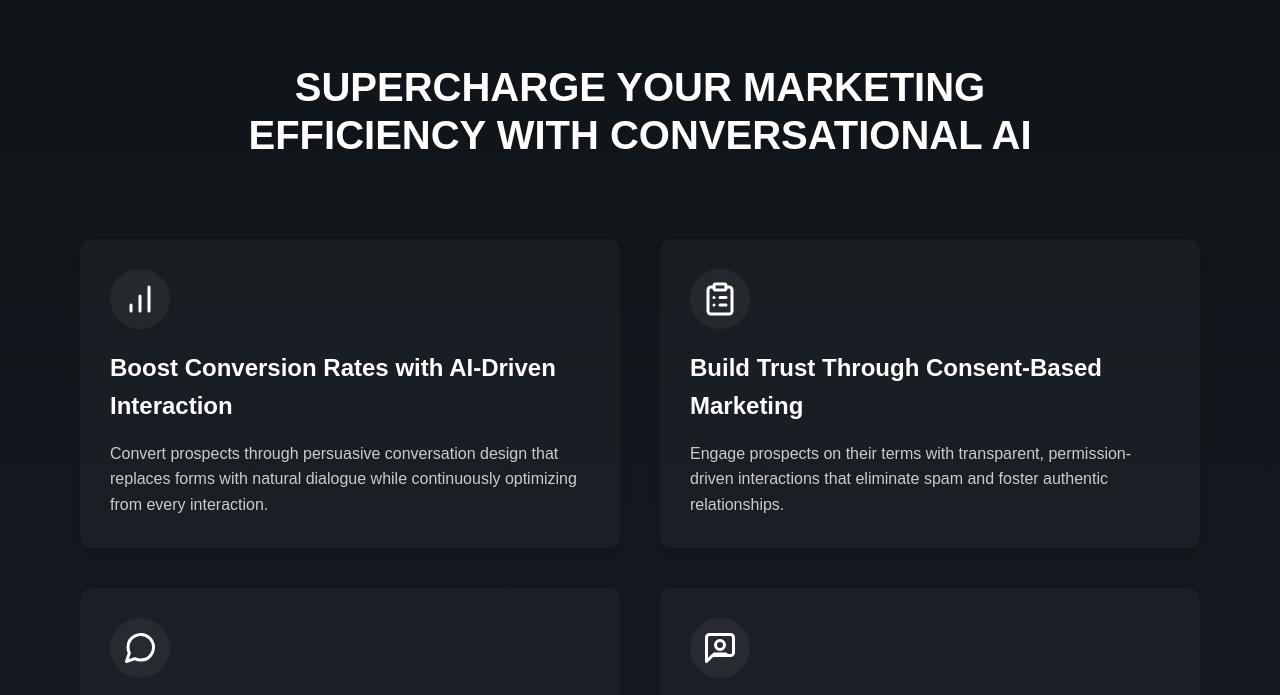
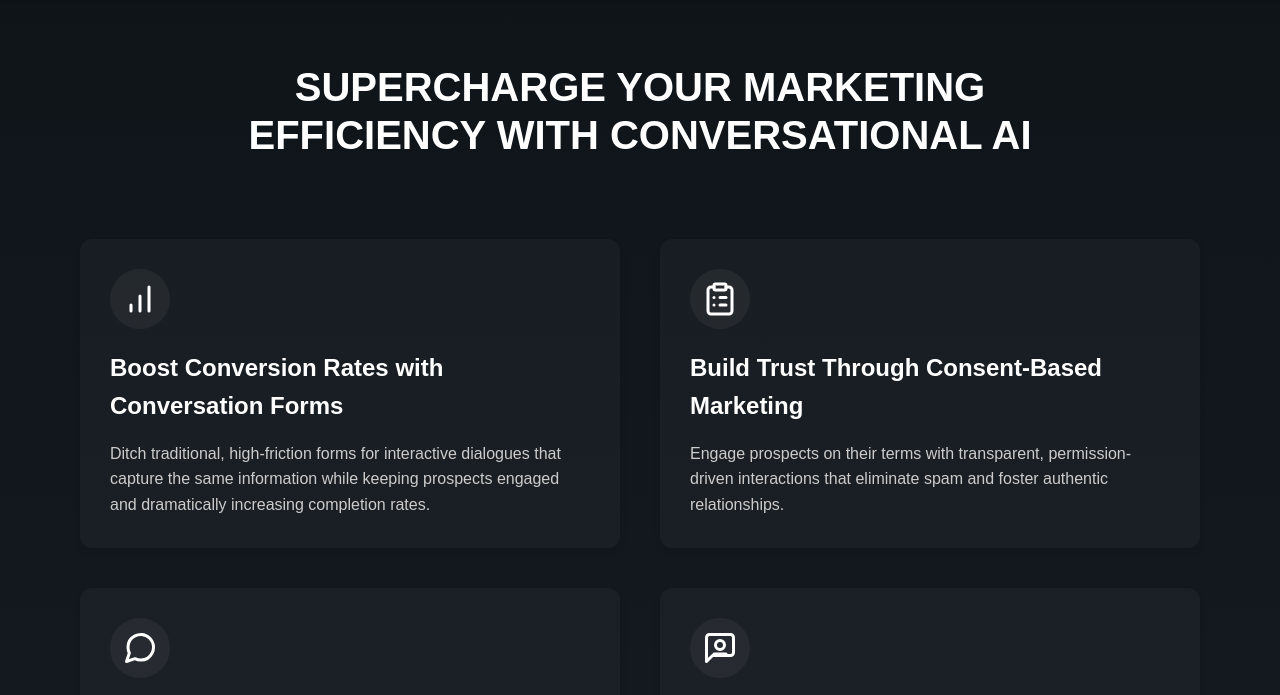
Before and after one commit to trustdai/trustdai.github.io, a plain HTML site: page index.html in a window 1280 px wide. Shown: the part 87-782 px from the top of the page. Drawn offline with Linux system fonts and the light colour scheme.

Commit message:
Update feature heading and description: Conversation Forms wording

```diff
--- a/index.html
+++ b/index.html
@@ -39,8 +39,8 @@
                             <path d="M6 20v-4"/>
                         </svg>
                     </div>
-                    <h2>Boost Conversion Rates with AI-Driven Interaction</h2>
-                    <p>Convert prospects through persuasive conversation design that replaces forms with natural dialogue while continuously optimizing from every interaction.</p>
+                    <h2>Boost Conversion Rates with Conversation Forms</h2>
+                    <p>Ditch traditional, high-friction forms for interactive dialogues that capture the same information while keeping prospects engaged and dramatically increasing completion rates.</p>
                 </div>
                 <div class="feature-item">
                     <div class="feature-icon">
```
